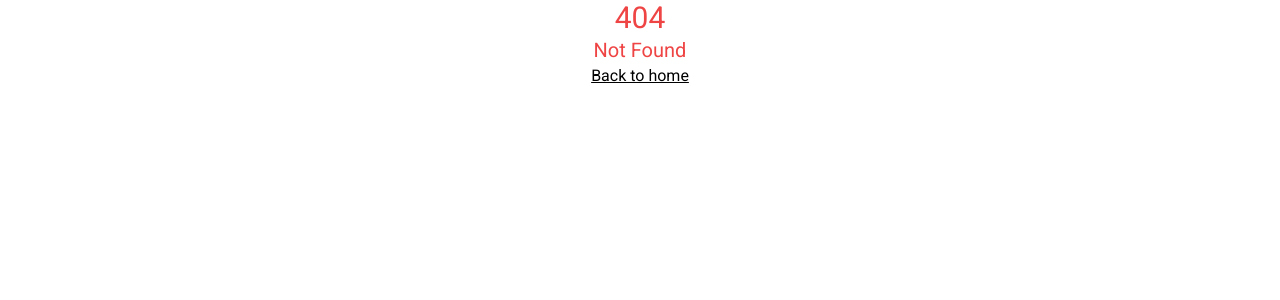
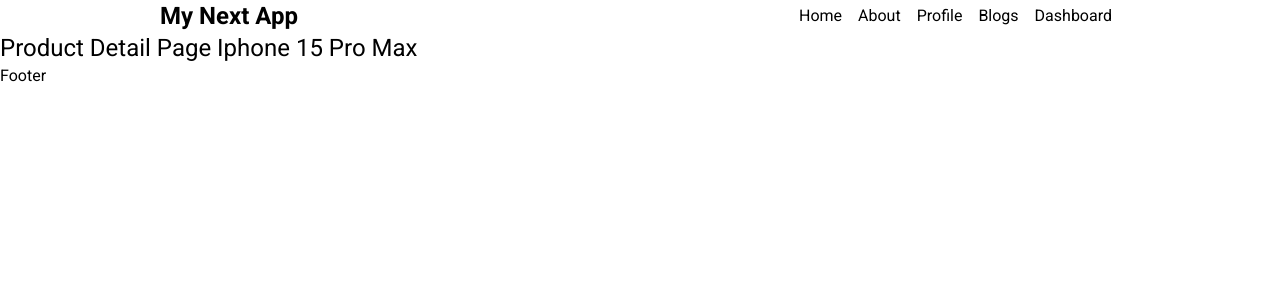
Before and after one commit to shahjalalhazari/My-Next-App, a Next.js app: page /products/1 in a window 1280 px wide. Before the commit this address had no page. Shown: the top 300 px of the page. Built offline with nearby package versions, Linux system fonts and the light colour scheme; data requests are answered from the project's data file.

Commit message:
Product details page created.

```diff
--- /dev/null
+++ b/src/app/(with-layout)/products/[id]/page.js
@@ -0,0 +1,13 @@
+import getProductDetails from "@/utils/getProductDetails";
+
+
+const ProductDetailsPage = async ({ params }) => {
+    const product = await getProductDetails(params.id)
+    return (
+        <>
+            <h1 className="text-2xl">Product Detail Page {product.name}</h1>
+        </>
+    );
+};
+
+export default ProductDetailsPage;
--- a/src/app/(with-layout)/products/page.js
+++ b/src/app/(with-layout)/products/page.js
@@ -1,13 +1,16 @@
+import Link from "next/link";
 import getAllProducts from "@/utils/getAllProducts";
 
 const ProductsPage = async ({ searchParams }) => {
     const products = await getAllProducts(searchParams.category)
     return (
-        <div>
-            {products && products.map((product) => (
-                <h2 key={product.id}>{product.name}</h2>
-            ))}
-        </div>
+      <div>
+        {products && products.map((product) => (
+          <Link  key={product.id} href={`/products/${product.id}`}>
+            <h2 className="text-xl">{product.name}</h2>
+          </Link>
+        ))}
+      </div>
     );
 };
 
--- /dev/null
+++ b/src/utils/getProductDetails.js
@@ -0,0 +1,8 @@
+const getProductDetails = async (id) => {
+    const res = await fetch(`http://localhost:5000/products/${id}`, {
+		cache:"no-cache"
+	});
+	return res.json();
+};
+
+export default getProductDetails;
```
